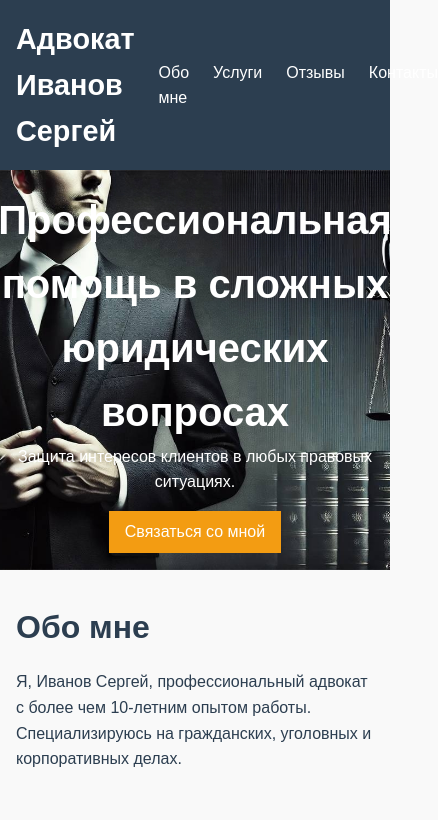
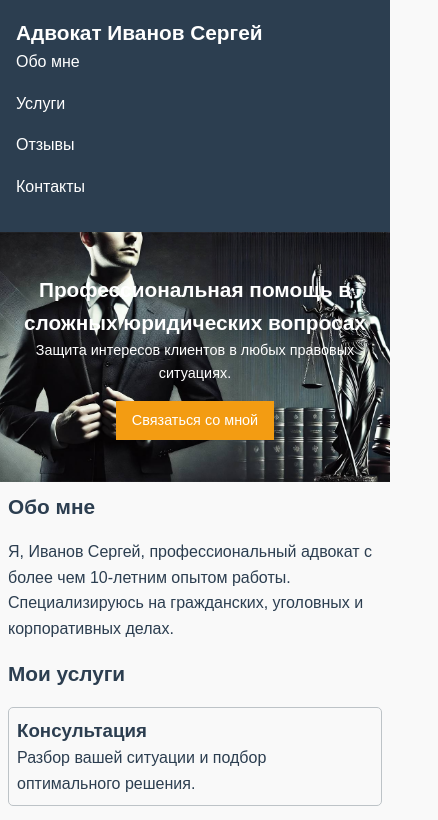
Before and after one commit to Dan1234509876/-Lawyer, a plain HTML site: page index.html in a window 390 px wide. Shown: the top 820 px of the page, 438 px wide, since content can reach past the window. Drawn offline with Linux system fonts and the light colour scheme.

Commit message:
Update styles.css

```diff
--- a/styles.css
+++ b/styles.css
@@ -139,7 +139,6 @@ form button:hover {
     background: #F39C12; /* Золотистый */
 }
 
-
 /* Подвал */
 footer {
     background: #2C3E50; /* Тёмно-синий */
@@ -148,3 +147,109 @@ footer {
     padding: 1rem 0;
     margin-top: 2rem;
 }
+
+/* Мобильная версия */
+@media (max-width: 768px) {
+    header .container {
+        flex-direction: column;
+        align-items: flex-start;
+    }
+
+    header h1 {
+        font-size: 1.5rem;
+    }
+
+    nav ul {
+        flex-direction: column;
+        align-items: flex-start;
+    }
+
+    nav ul li {
+        margin-left: 0;
+        margin-bottom: 1rem;
+    }
+
+    #hero {
+        height: 300px;
+    }
+
+    #hero h4 {
+        font-size: 1.5rem;
+    }
+
+    #hero p {
+        font-size: 1rem;
+    }
+
+    #hero .btn {
+        font-size: 0.9rem;
+        padding: 0.5rem 1rem;
+    }
+
+    .container {
+        padding: 1rem;
+    }
+
+    h2 {
+        font-size: 1.5rem;
+    }
+
+    .service-item {
+        margin-bottom: 1rem;
+    }
+
+    .testimonial {
+        margin-bottom: 1rem;
+    }
+
+    form input, form textarea, form button {
+        font-size: 0.9rem;
+    }
+
+    footer p {
+        font-size: 0.9rem;
+    }
+}
+
+/* Очень маленькие экраны (например, телефоны) */
+@media (max-width: 480px) {
+    header h1 {
+        font-size: 1.3rem;
+    }
+
+    nav ul li {
+        margin-bottom: 1rem;
+    }
+
+    #hero {
+        height: 250px;
+    }
+
+    #hero h4 {
+        font-size: 1.3rem;
+    }
+
+    #hero p {
+        font-size: 0.9rem;
+    }
+
+    .container {
+        padding: 0.5rem;
+    }
+
+    h2 {
+        font-size: 1.3rem;
+    }
+
+    .service-item {
+        padding: 0.5rem;
+    }
+
+    .testimonial {
+        font-size: 0.9rem;
+    }
+
+    footer p {
+        font-size: 0.8rem;
+    }
+}
```
